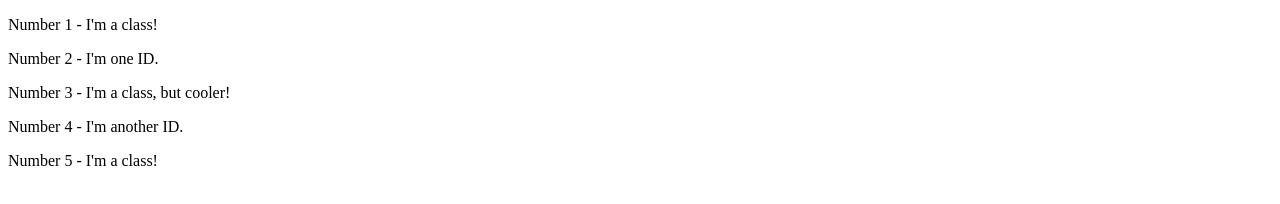
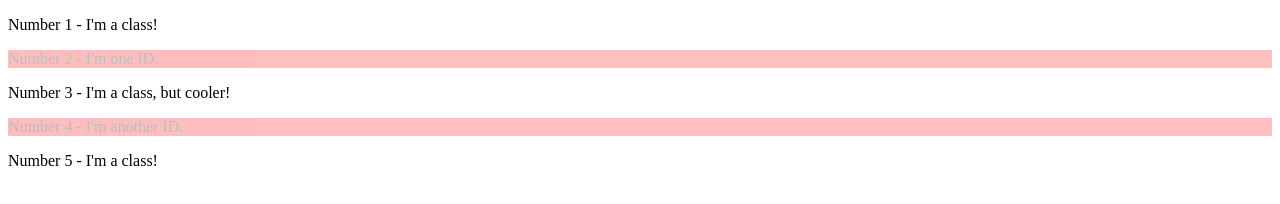
Before and after one commit to baylerblanchard/TheOdinProject, a plain HTML site: page css-work/lesson 2/index.html in a window 1280 px wide. Drawn offline with Linux system fonts and the light colour scheme.

Commit message:
fixed bug

```diff
--- a/css-work/lesson 2/index.html
+++ b/css-work/lesson 2/index.html
@@ -5,7 +5,7 @@
     <meta http-equiv="X-UA-Compatible" content="IE=edge">
     <meta name="viewport" content="width=device-width, initial-scale=1.0">
     <title>Class and ID Selectors</title>
-    <link rel="stylesheet" href="style.css">
+    <link rel="stylesheet" href="styles.css">
   </head>
   <body>
     <p>Number 1 - I'm a class!</p>
--- a/css-work/lesson 2/styles.css
+++ b/css-work/lesson 2/styles.css
@@ -1 +1,6 @@
 /* this is a css example */
+
+div {
+    background-color: red;
+    opacity: 25%;
+}
```
